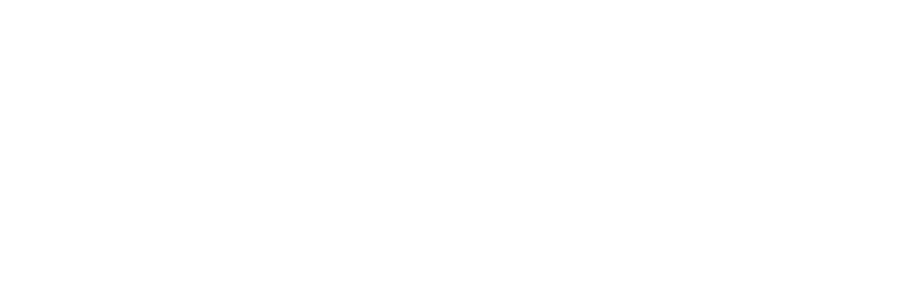
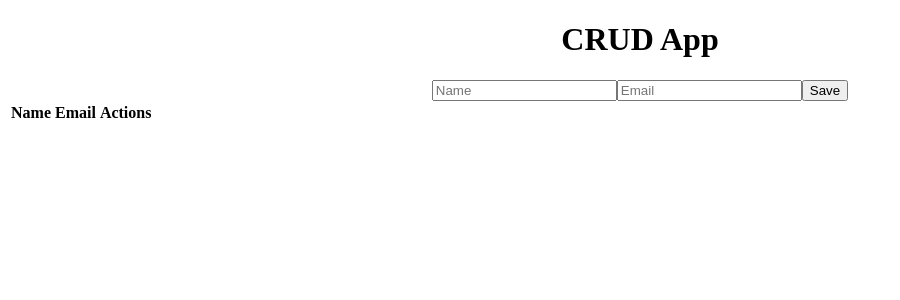
Before and after one commit to 1Snake001/react-crud, a React (Create React App) app: page / in a window 1280 px wide. Shown: the top 300 px of the page, without its empty margins (0-900 px from the left). Built offline with nearby package versions, Linux system fonts and the light colour scheme.

Commit message:
Form Sync with table

```diff
--- a/src/App.js
+++ b/src/App.js
@@ -1,9 +1,29 @@
-import './App.scss';
+import { useState } from "react";
+import "./App.scss";
+import Form from "./components/Form";
+import Table from "./components/Table";
 
 function App() {
+  const [data, setData] = useState([]);
+
+
+  const handleFormSubmit = (formData) => {
+    const id = Date.now().toString();
+    const newRecord = { ...formData, id };
+    setData([...data, newRecord]);
+  };
+
+  const handleRecordDelete = (id) => {
+    const updatedData = data.filter((record) => record.id !== id);
+    setData(updatedData);
+  };
   return (
     <div className="App">
-
+      <div>
+        <h1>CRUD App</h1>
+        <Form onSubmit={handleFormSubmit} />
+        <Table data={data} onDelete={handleRecordDelete} />
+      </div>
     </div>
   );
 }
--- /dev/null
+++ b/src/components/Form.jsx
@@ -0,0 +1,37 @@
+import React, { useState } from "react";
+
+const Form = ({ onSubmit }) => {
+  const [formData, setFormData] = useState({ name: "", email: "" });
+
+  const handleChange = (e) => {
+    setFormData({ ...formData, [e.target.name]: e.target.value });
+  };
+
+  const handleSubmit = (e) => {
+    e.preventDefault();
+    onSubmit(formData);
+    setFormData({ name: "", email: "" });
+  };
+
+  return (
+    <form onSubmit={handleSubmit}>
+      <input
+        type="text"
+        name="name"
+        value={formData.name}
+        onChange={handleChange}
+        placeholder="Name"
+      />
+      <input
+        type="email"
+        name="email"
+        value={formData.email}
+        onChange={handleChange}
+        placeholder="Email"
+      />
+      <button type="submit">Save</button>
+    </form>
+  );
+};
+
+export default Form;
--- /dev/null
+++ b/src/components/Table.jsx
@@ -0,0 +1,28 @@
+import React from "react";
+
+const Table = ({ data, onDelete }) => {
+  return (
+    <table>
+      <thead>
+        <tr>
+          <th>Name</th>
+          <th>Email</th>
+          <th>Actions</th>
+        </tr>
+      </thead>
+      <tbody>
+        {data.map((record) => (
+          <tr key={record.id}>
+            <td>{record.name}</td>
+            <td>{record.email}</td>
+            <td>
+              <button onClick={() => onDelete(record.id)}>Delete</button>
+            </td>
+          </tr>
+        ))}
+      </tbody>
+    </table>
+  );
+};
+
+export default Table;
```
